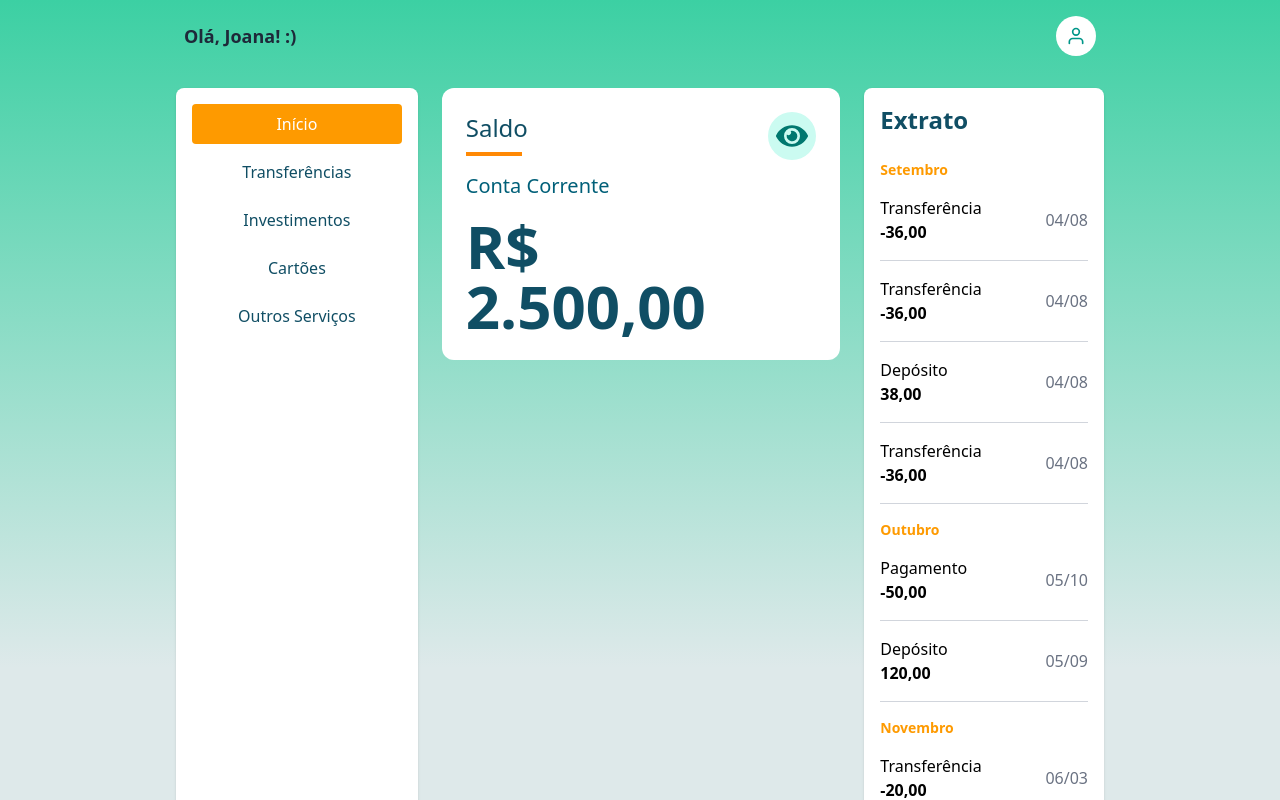
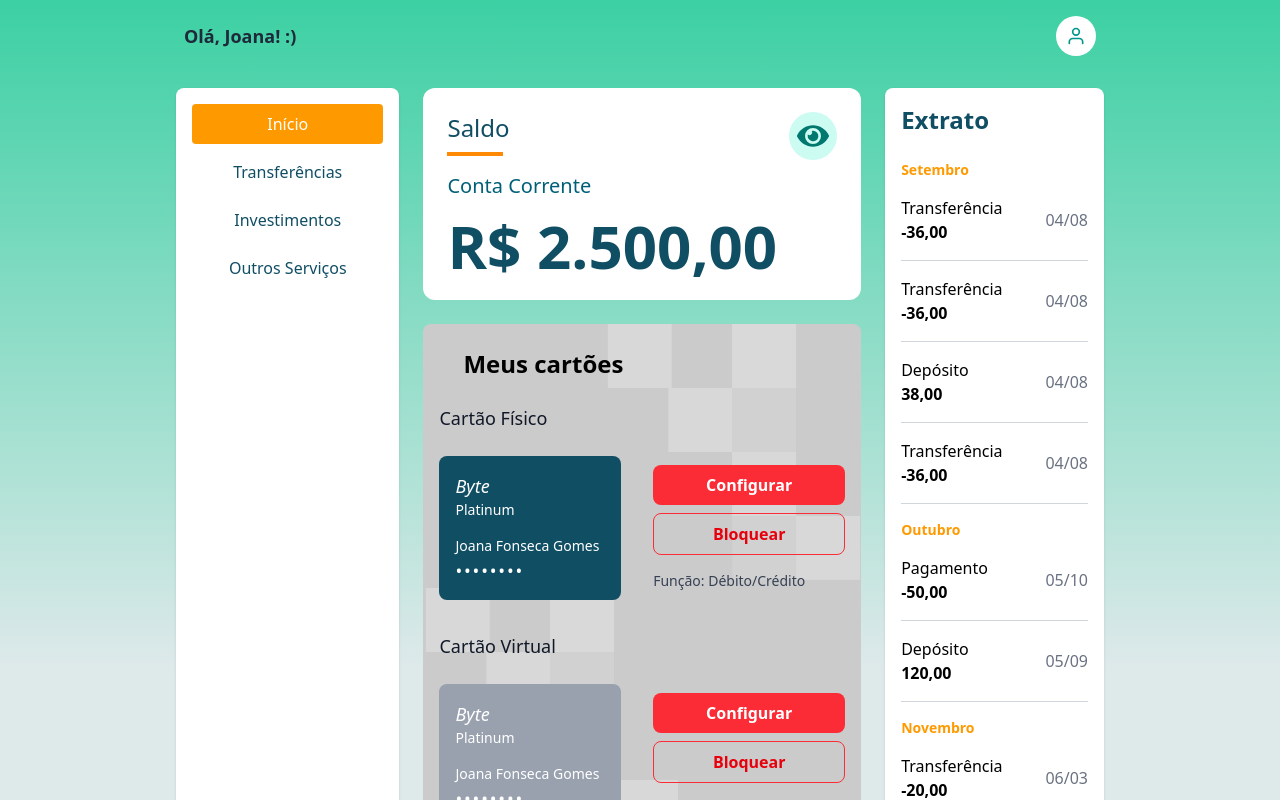
Before and after one commit to AmandaGomesFe/tech-challenge-1, a Next.js app: page /aplicacao in a window 1280 px wide. Shown: the top 800 px of the page. Built offline with nearby package versions, Linux system fonts and the light colour scheme.

Commit message:
corrige renderConteudoMeio

```diff
--- a/src/app/inicio/page.tsx
+++ b/src/app/aplicacao/Saldo.tsx
@@ -9,7 +9,7 @@ export default function Saldo() {
   };
 
   return (
-    <div className="w-full bg-white rounded-xl p-6">
+    <div className="w-full bg-white rounded-xl p-6 mb-6">
       <div className="flex justify-between items-start">
         <div>
           <h2 className="text-lg md:text-2xl text-cyan-900 mb-2">Saldo</h2>
--- a/src/app/aplicacao/page.tsx
+++ b/src/app/aplicacao/page.tsx
@@ -6,8 +6,9 @@ import { FaCog, FaSignOutAlt } from "react-icons/fa";
 import Configuracao from "../configuracao/page";
 import Extrato from "@/components/Extrato";
 import Transferencia from "../transferencia/page";
-import Saldo from "../inicio/page";
+import Saldo from "./Saldo";
 import Cartoes from "../cartoes/page";
+import Investimentos from "../investimentos/page";
 
 export default function App() {
   const [menuSelecionado, setMenuSelecionado] = useState("inicio");
@@ -18,24 +19,17 @@ export default function App() {
     { id: "inicio", label: "Início" },
     { id: "transferencias", label: "Transferências" },
     { id: "investimentos", label: "Investimentos" },
-    { id: "cartoes", label: "Cartões" },
     { id: "outros", label: "Outros Serviços" },
   ];
 
   const renderConteudoMeio = () => {
     switch (menuSelecionado) {
       case "inicio":
-        return (
-          <div className="flex flex-col gap-6 md:gap-10">
-            <div><Saldo/></div>
-          </div>
-        );
+        return <div><Cartoes/></div>;
       case "transferencias":
         return <div><Transferencia/></div>;
       case "investimentos":
-        return <div className="p-4">Investimentos</div>;
-      case "cartoes":
-        return <div><Cartoes/></div>
+        return <div><Investimentos/></div>;
       case "outros":
         return <div className="p-4">Outros Serviços</div>;
       case "extrato":
@@ -131,6 +125,7 @@ export default function App() {
 
       {menuSelecionado !== 'configuracao' ? <>
         <main className="flex-grow rounded-lg min-h-[300px] overflow-hidden">
+          <Saldo/>
           {renderConteudoMeio()}
         </main>
         <aside className="hidden md:block w-64">
--- /dev/null
+++ b/src/app/investimentos/page.tsx
@@ -0,0 +1,12 @@
+"use client";
+
+import Card from "@/components/Card";
+
+export default function Investimentos() {
+
+  return (
+    <Card background={'#CBCBCB'} titulo={'Investimentos'}>
+
+    </Card>
+  );
+}
```
